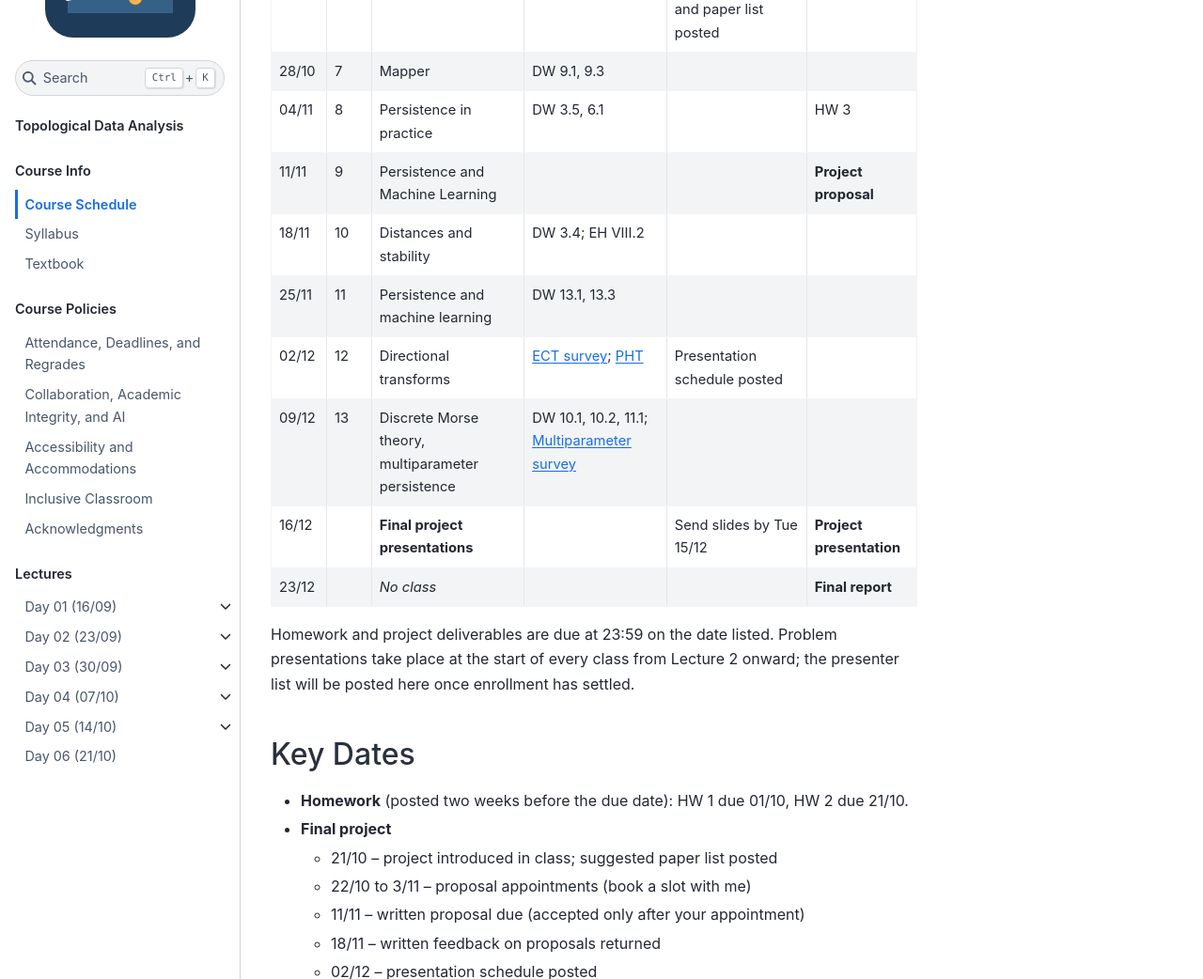
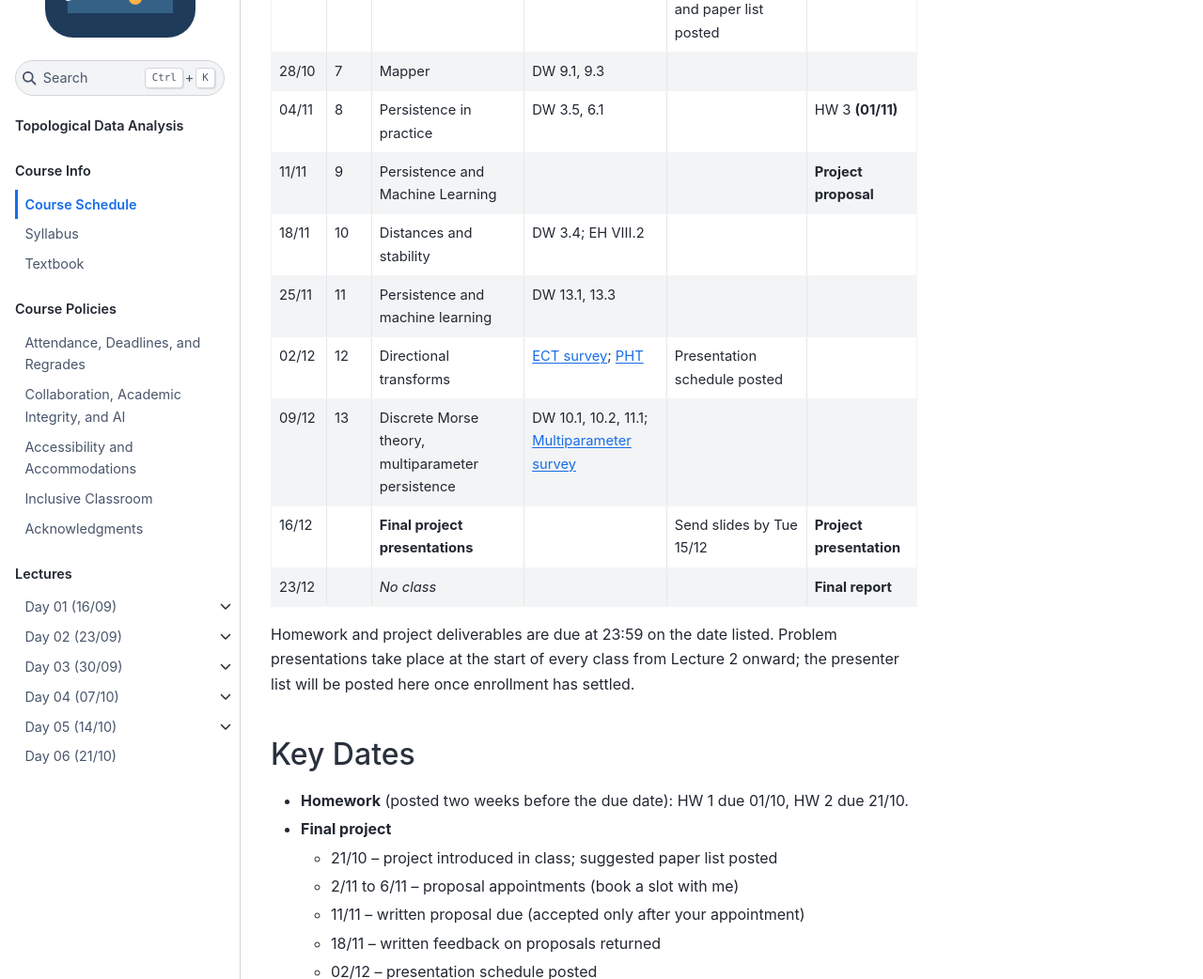
Before and after one commit to elenawang93/TDA, a Jupyter Book: the page built from Course_Info/Schedule.md, in a window 1280 px wide and 1400 px high, scrolled down 660 px. Shown: the part 152-1194 px from the top of the window at 94% size. Built offline with Jupyter Book 1.0.4 settings and Sphinx 7.4.7 and the Sphinx Book theme 1.1.4, drawn with Linux system fonts in a browser that asks for light colours; pages that are not in the unit, such as notebooks, are missing from menus.

Commit message:
update website

```diff
--- a/Course_Info/Schedule.md
+++ b/Course_Info/Schedule.md
@@ -15,7 +15,7 @@ Readings are from Dey & Wang, [*Computational Topology for Data Analysis*](https
 | 14/10 | [5](../Lectures/05-Filtration/index.md) |Filtration and induced maps | DW 2.5.1|  |  |
 | 21/10 | [6](../Lectures/06-Persistence/index.md) | Persistence | DW 3.1-3.3 | Final project introduced; HW 3 and paper list posted | HW 2 |
 | 28/10 | 7 |  Mapper | DW 9.1, 9.3 | |  |
-| 04/11 | 8 | Persistence in practice | DW 3.5, 6.1 |  | HW 3 |
+| 04/11 | 8 | Persistence in practice | DW 3.5, 6.1 |  | HW 3 **(01/11)** |
 | 11/11 | 9 | Persistence and Machine Learning |  | | **Project proposal** |
 | 18/11 | 10 | Distances and stability | DW 3.4; EH VIII.2 | |  |
 | 25/11 | 11 | Persistence and machine learning | DW 13.1, 13.3 |  |  |
@@ -33,7 +33,7 @@ Homework and project deliverables are due at 23:59 on the date listed. Problem p
 - **Homework** (posted two weeks before the due date): HW 1 due 01/10, HW 2 due 21/10.
 - **Final project**
   - 21/10 – project introduced in class; suggested paper list posted
-  - 22/10 to 3/11 – proposal appointments (book a slot with me)
+  - 2/11 to 6/11 – proposal appointments (book a slot with me)
   - 11/11 – written proposal due (accepted only after your appointment)
   - 18/11 – written feedback on proposals returned
   - 02/12 – presentation schedule posted
```
Also changed, not shown: index.md (+1 -0 lines).
